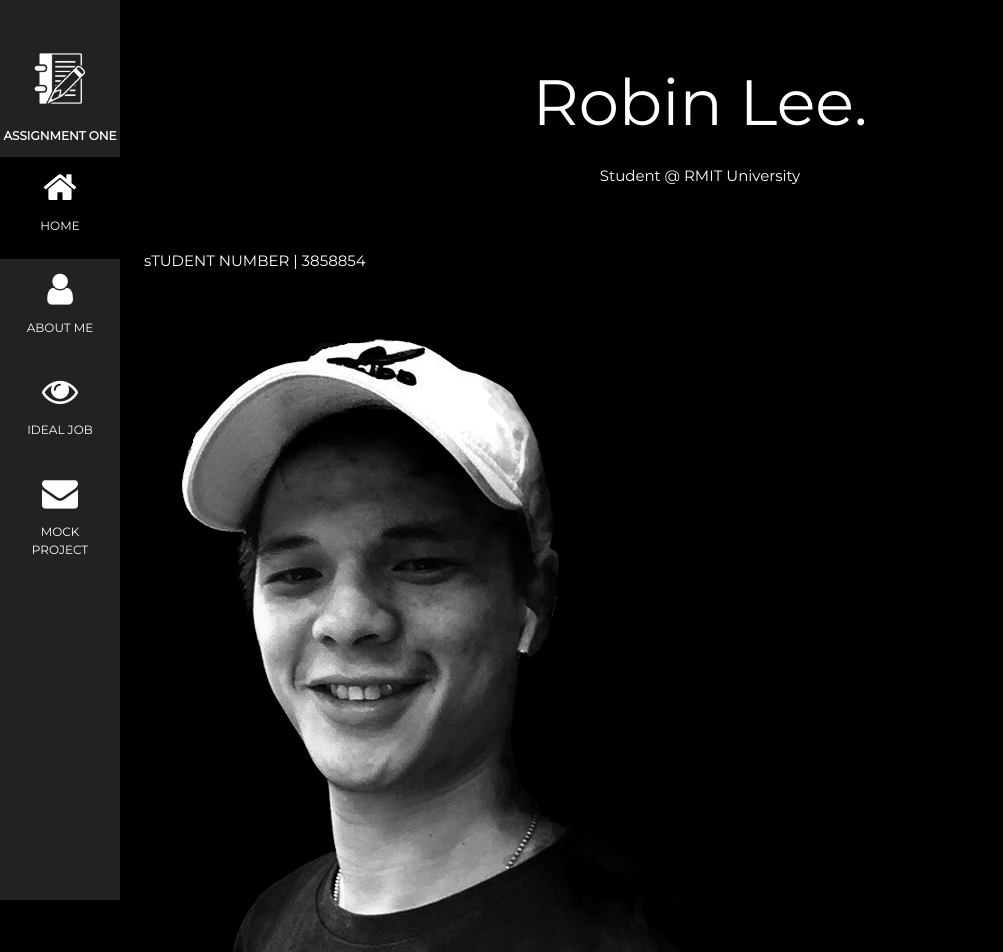
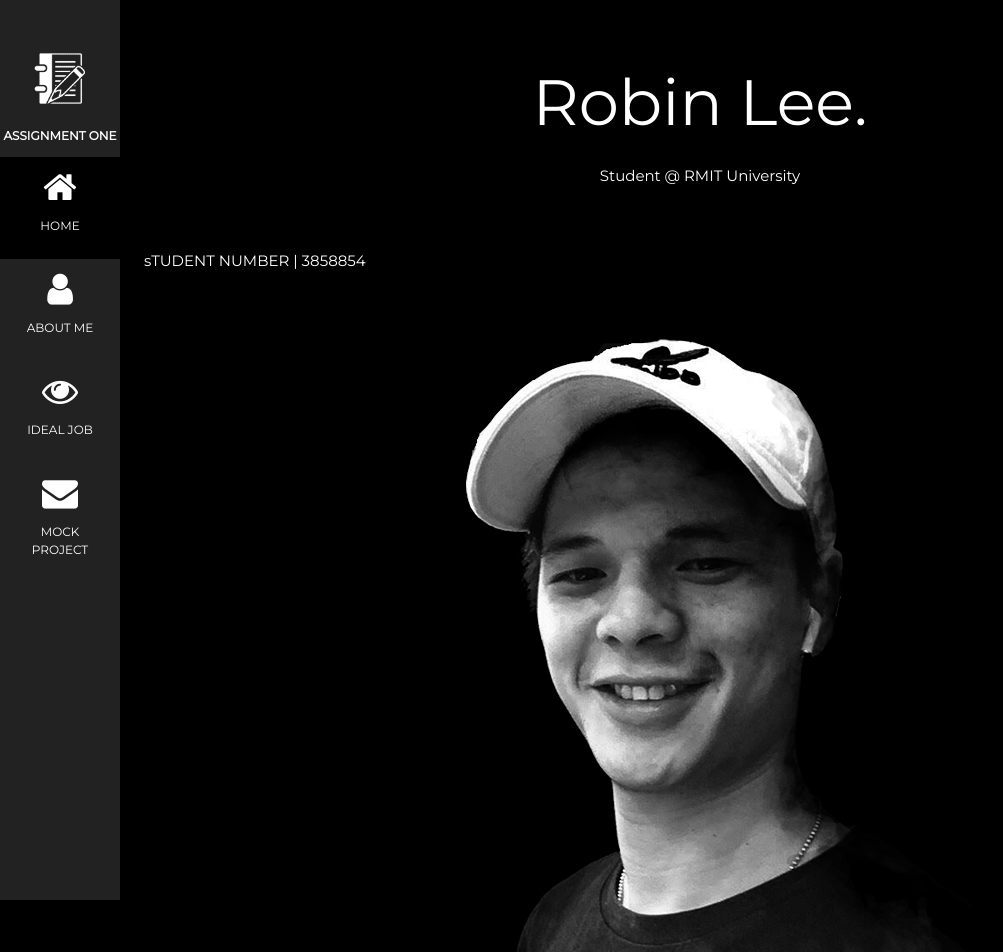
Before and after one commit to ceylonhue/begin, a Jekyll site: the page built from index.md, in a window 1280 px wide. Shown: the top 952 px of the page, without its empty margins (0-1003 px from the left). Built offline with Jekyll 4.4.1, drawn with Linux system fonts in a browser that asks for light colours; our own code applies the rules of GitHub Pages for plain Markdown files; some of the changed text lies outside the part shown.

Commit message:
Update default.html

```diff
--- a/_layouts/default.html
+++ b/_layouts/default.html
@@ -59,12 +59,23 @@ body, h1,h2,h3,h4,h5,h6 {font-family: "Montserrat", sans-serif}
     <h1 class="w3-jumbo"><span class="w3-hide-small"></span> Robin Lee.</h1>
     <p>Student @ RMIT University </p>
   </header>
+       <style>
+      .img-container {
+        text-align: center;
+        display: block;
+      }
+    </style>
+  <body>
 
-  <p>sTUDENT NUMBER | 3858854 &emsp; </p>
+    <p>sTUDENT NUMBER | 3858854 &emsp; </p>
+    <span class="img-container"> <!-- Inline parent element -->
+      <img src="/begin/images/robin5.png" alt="Robin2" class="w3-image" align="middle">
+    </span>
 
-  <img src="/begin/images/robin5.png" alt="Robin2" class="w3-image" align="middle">
+    <p>sTUDENT NUMBER | 3858854 &emsp; </p>
+  </body>
 
-  <p>STUDENT NUMBER | 3858854 &emsp; </p>
+
  text-align: center;
   <!-- About Section -->
   <div class="w3-content w3-justify w3-text-grey w3-padding-64" id="about">
```
